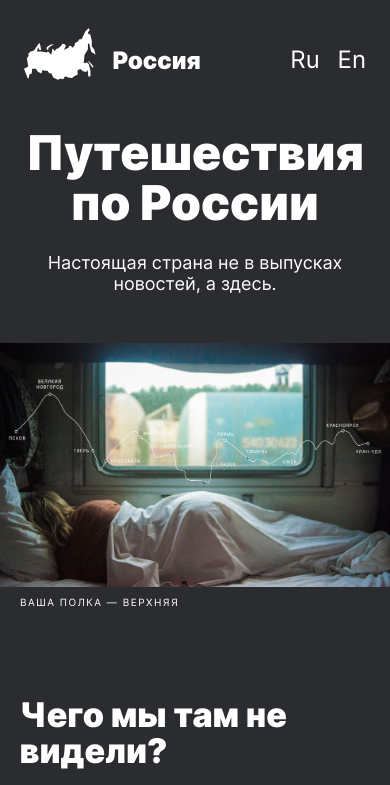
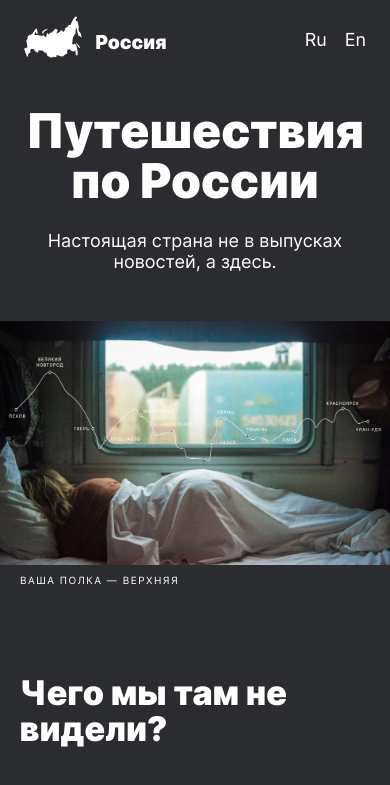
Before and after one commit to IVKrylova/russian-travel, a plain HTML site: page index.html in a window 390 px wide. Shown: the top 785 px of the page. Drawn offline with Linux system fonts and the light colour scheme.

Commit message:
резиновая верстка header

```diff
--- a/blocks/header/__lang-link/header__lang-link.css
+++ b/blocks/header/__lang-link/header__lang-link.css
@@ -5,7 +5,7 @@
   line-height: 1.17;
 }
 
-.header__lang-link:first-child {
+.header__lang-link:not(:last-child) {
   margin-right: 18px;
 }
 
@@ -13,7 +13,7 @@
   text-decoration: underline;
 }
 
-@media screen and (max-width: 320px) {
+@media screen and (max-width: 470px) {
   .header__lang-link {
     font-size: 18px;
     line-height: 1.11;
--- a/blocks/header/__lang-links/header__lang-links.css
+++ b/blocks/header/__lang-links/header__lang-links.css
@@ -1,16 +1,11 @@
 .header__lang-links {
-  margin: 46px 48px 0 0;
+  margin-top: 46px;
   display: flex;
+  justify-content: flex-end;
 }
 
-@media screen and (max-width: 768px) {
+@media screen and (max-width: 470px) {
   .header__lang-links {
-    margin-right: 24px;
+    margin-top: 30px;
   }
 }
-
-@media screen and (max-width: 320px) {
-  .header__lang-links {
-    margin: 30px 16px 0 0;
-  }
-}
--- a/blocks/header/__logo/header__logo.css
+++ b/blocks/header/__logo/header__logo.css
@@ -2,19 +2,13 @@
   display: block;
   width: 176px;
   height: 52px;
-  margin: 28px 0 0 48px;
+  margin-top: 28px;
 }
 
-@media screen and (max-width: 768px) {
-  .header__logo {
-    margin-left: 24px;
-  }
-}
-
-@media screen and (max-width: 320px) {
+@media screen and (max-width: 470px) {
   .header__logo {
     width: 142px;
     height: 42px;
-    margin: 16px 0 0 16px;
+    margin-top: 16px;
   }
 }
--- a/blocks/header/header.css
+++ b/blocks/header/header.css
@@ -1,4 +1,18 @@
 .header {
   display: flex;
   justify-content: space-between;
+  width: calc(100% - 48px - 48px);
+  align-self: center;
 }
+
+@media screen and (max-width: 768px) {
+  .header {
+    width: calc(100% - 24px - 24px);
+  }
+}
+
+@media screen and (max-width: 320px) {
+  .header__lang-links {
+    width: calc(100% - 16px - 16px);
+  }
+}
```
